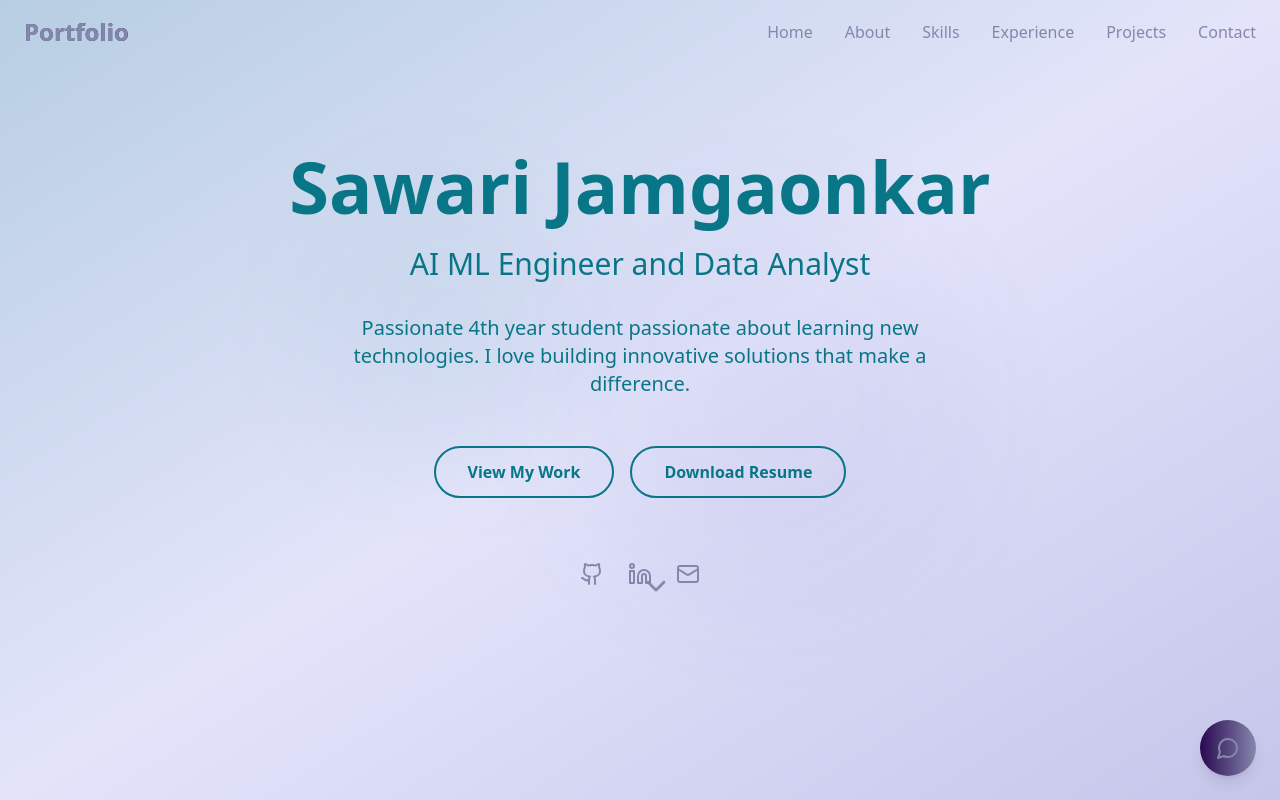
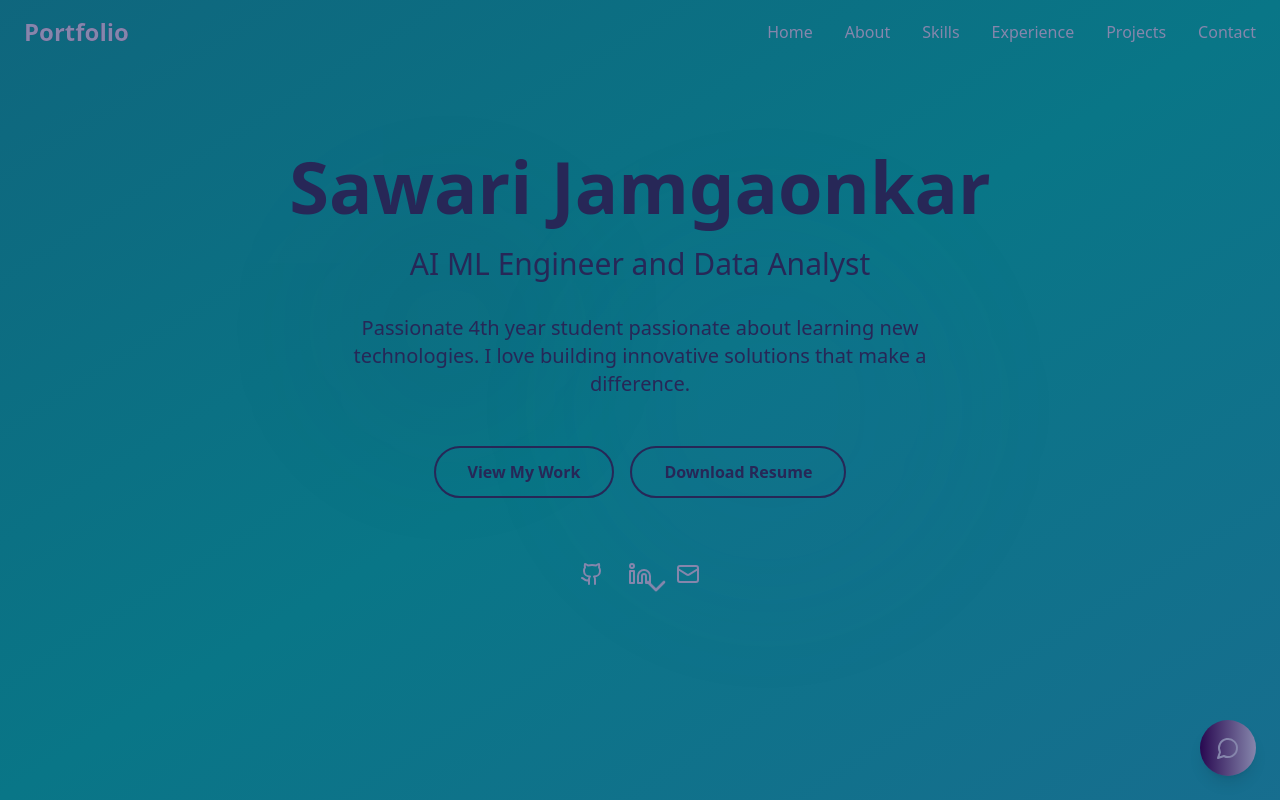
Before and after one commit to Sawarijamgaonkar/My_portfolio, a React (Vite) app: page / in a window 1280 px wide. Shown: the top 800 px of the page. Built offline with nearby package versions, Linux system fonts and the light colour scheme.

Commit message:
Update tailwind.config.js
trying

```diff
--- a/tailwind.config.js
+++ b/tailwind.config.js
@@ -3,13 +3,13 @@ export default {
   content: ['./index.html', './src/**/*.{js,ts,jsx,tsx}'],
   theme: {
     colors: {
-      pink: '#097687',
+      pink: '#272757',
       purple: '#8686AC',
       blue: '#5050a9ff',
       green: '#0F0E47',
       yellow: '#F6F7BD',
       peach: '#280850ff',
-      lavender: '#E3E4FA',
+      lavender: '#097687',
       mint: '#4f4caeff',
       coral: '#FF6F61',
       sky: '#B0E0E6',
```
